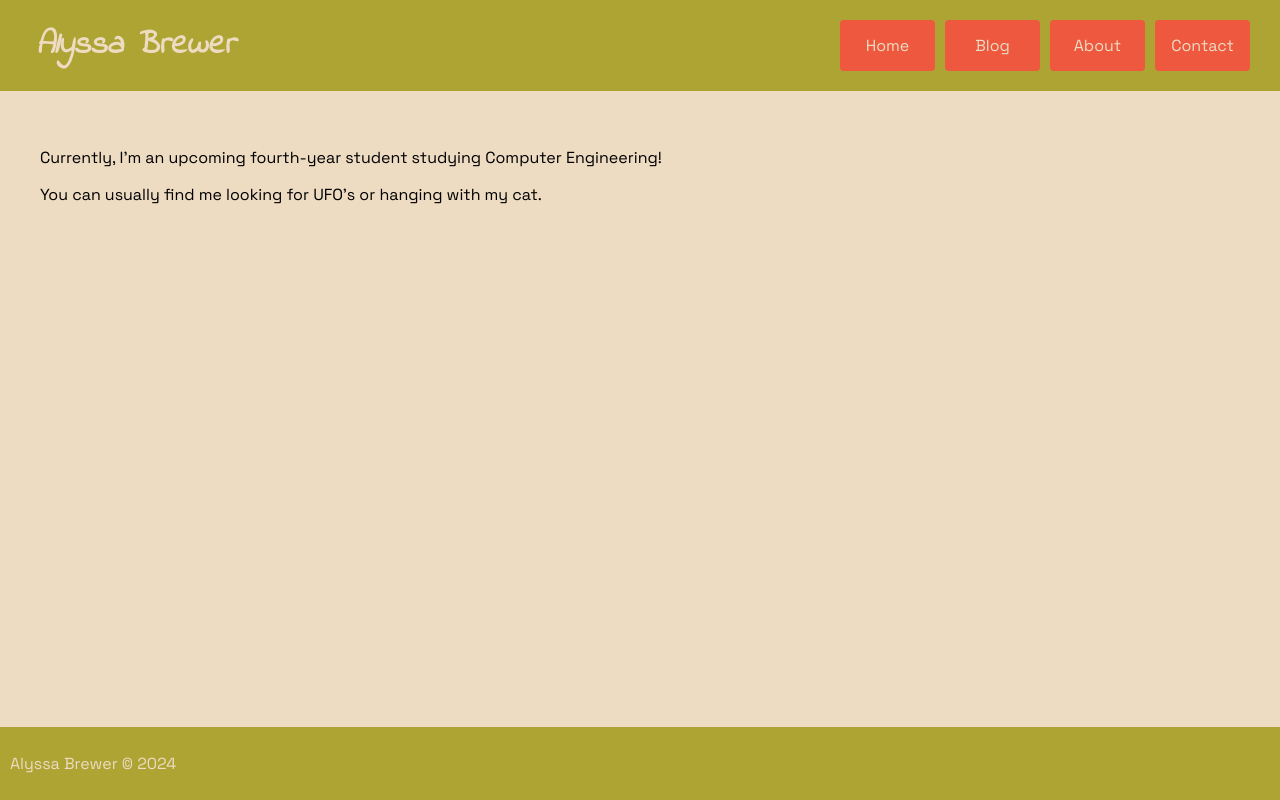
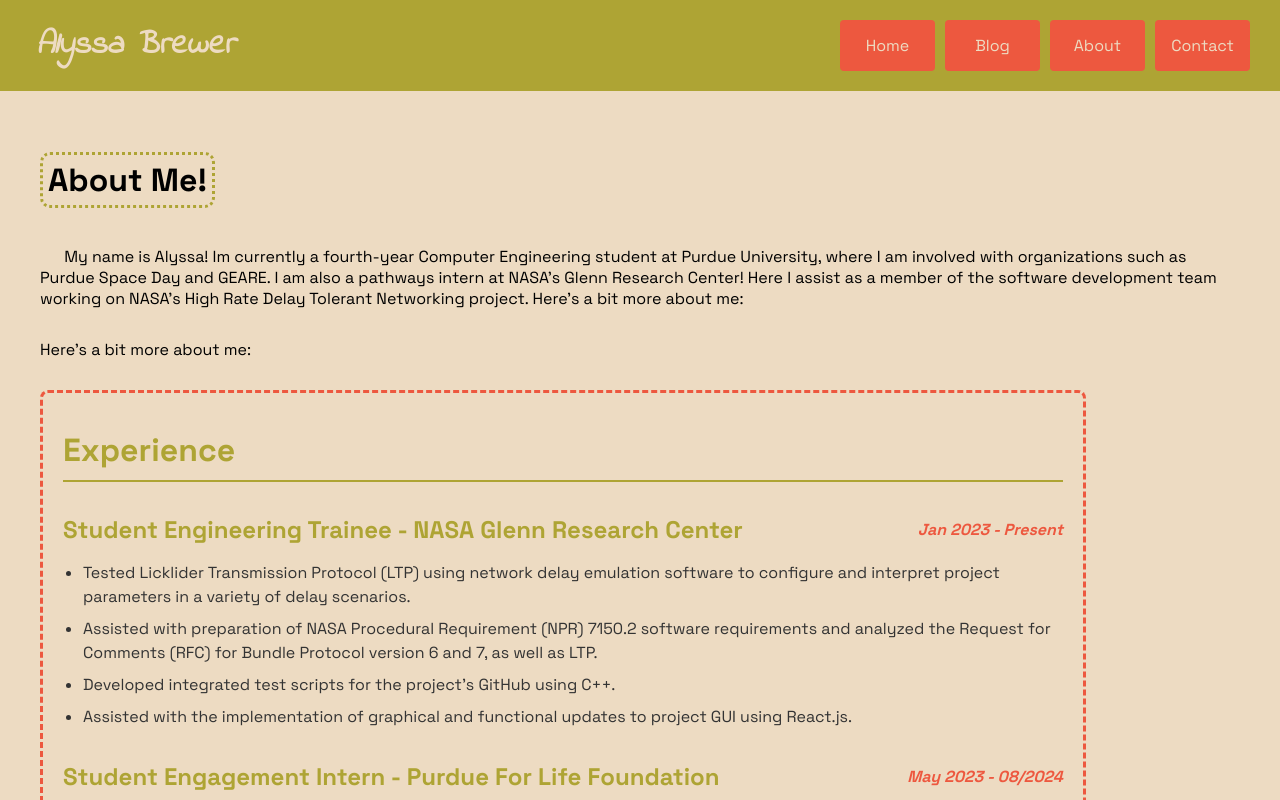
Before and after one commit to AlyBrewer/home, a React (Create React App) app in the folder react-app/: page /#/about in a window 1280 px wide. Shown: the top 800 px of the page. Built offline with nearby package versions, Linux system fonts and the light colour scheme.

Commit message:
lots of updates

```diff
--- a/react-app/src/blog/Blog.js
+++ b/react-app/src/blog/Blog.js
@@ -6,6 +6,7 @@
 
 const Blog = () => (
     <main className="main">
+        <h1>My Blog!</h1>
         <div className='blog-wrap'>
             <nav className="blog-nav">
                 <h3>Topics</h3>
--- a/react-app/src/blog/blog_styles.css
+++ b/react-app/src/blog/blog_styles.css
@@ -1,6 +1,6 @@
 .blog-wrap{
     display: flex;
-    flex-direction: column; /* Use column to align items vertically */
+    flex-direction: column;
     justify-content:space-evenly;
 }
 
@@ -14,7 +14,7 @@
 
 .blog-nav {
     display: flex;
-    flex-direction: column; /* Use column to align items vertically */
+    flex-direction: column;
     justify-content:space-evenly;
     height: 45vh;
     max-width: 15%;
--- a/react-app/src/components/About.js
+++ b/react-app/src/components/About.js
@@ -3,9 +3,56 @@
 import '../styles/App.css';
 
 const About = () => (
-    <main class="main">
-        <p>Currently, I'm an upcoming fourth-year student studying Computer Engineering!</p>
-        <p>You can usually find me looking for UFO's or hanging with my cat.</p>
+    <main className="main">
+        <h1>About Me!</h1>
+        <p>&ensp; &ensp; My name is Alyssa! Im currently a fourth-year Computer Engineering student at Purdue University, where  I
+           am involved with organizations such as Purdue Space Day and GEARE. I am also a pathways intern at NASA's Glenn Research
+           Center! Here I assist as a member of the software development team working on NASA's High Rate Delay Tolerant Networking
+           project. Here's a bit more about me:
+        </p>
+        <p> Here's a bit more about me: </p>
+        <div className="card">
+                <h3>Experience</h3>
+                <div className="card-item">
+                <h4>Student Engineering Trainee - NASA Glenn Research Center <span className="date">Jan 2023 - Present</span></h4>
+                <ul>
+                    <li>Tested Licklider Transmission Protocol (LTP) using network delay emulation software to configure and interpret
+                        project parameters in a variety of delay scenarios. </li>
+                    <li>Assisted with preparation of NASA Procedural Requirement (NPR) 7150.2 software requirements and analyzed the
+                        Request for Comments (RFC) for Bundle Protocol version 6 and 7, as well as LTP.</li>
+                    <li>Developed integrated test scripts for the project’s GitHub using C++.</li>
+                    <li>Assisted with the implementation of graphical and functional updates to project GUI using React.js.</li>
+                </ul>
+                <h4>Student Engagement Intern - Purdue For Life Foundation <span className="date">May 2023 - 08/2024</span></h4>
+                <ul>
+                    <li>Serve as point of contact for over 35,000 students, families, alumni, and guests to Purdue University.</li>
+                    <li>Distribute membership kits to over 3,000 members of the student foundation organization. </li>
+                    <li>Recruit alumni and guests to a variety of volunteer opportunities through Purdue University.</li>
+                </ul>
+                </div>
+            </div>
+            <div className="card">
+                <h3>Education</h3>
+                <div className="card-item">
+                <h4>Purdue University <span className="date">2021 - Present</span></h4>
+                <ul>
+                    <li>BS in Computer Engineering with a concentration in Software Engineering</li>
+                    <li>Minors in Global Engineering Studies and Japanese</li>
+                    <li>Member of the Global Engineering Alliance for Research and Eeducation (GEARE) Program</li>
+                </ul>
+                </div>
+            </div>
+            <div className="card">
+                <h3>Projects</h3>
+                <div className="card-item">
+                <h4>Development and Testing of Ram Air Turbine in a 1x1 Wind Tunnel using Arduino<span className="date">07/2024-08/2024</span></h4>
+                <ul>
+                    <li>Designed and implemented electrical circuits to interface sensors with Arduino microcontroller for real-time monitoring of drag, motor RPM, and electrical output.</li>
+                    <li>Programmed Arduino for automated data collection and display, integrating an emergency shutoff interface with the wind tunnel.</li>
+                    <li>Collaborated with team members to troubleshoot and resolve technical issues, ensuring accurate experimental results.</li>
+                </ul>
+                </div>
+            </div>
     </main>
 );
 
--- a/react-app/src/components/Contact.js
+++ b/react-app/src/components/Contact.js
@@ -5,6 +5,7 @@
 
 const Contact = () => (
     <main className="main">
+        <h1>Contact Me!</h1>
         <p>Contact me through this awesome form I made:</p>
         <ContactForm />
     </main>
--- a/react-app/src/components/Home.js
+++ b/react-app/src/components/Home.js
@@ -1,51 +1,14 @@
 // src/components/Home.js
 import React from 'react';
 import '../styles/App.css';
+import OpenInNewTab from '../scripts/scripts.js';
 
 const Home = () => (
     <main className="main">
-            <h3>Hey! My name is Alyssa</h3>
-            <div className="card">
-                <h3>Experience</h3>
-                <div className="card-item">
-                <h4>Student Engineering Trainee - NASA Glenn Research Center <span className="date">Jan 2023 - Present</span></h4>
-                <ul>
-                    <li>Tested Licklider Transmission Protocol (LTP) using network delay emulation software to configure and interpret project parameters in a variety of delay scenarios. </li>
-                    <li>Assisted with preparation of NASA Procedural Requirement (NPR) 7150.2 software requirements and analyzed the Request for Comments (RFC) for Bundle Protocol version 6 and 7, as well as LTP.</li>
-                    <li>Developed integrated test scripts for the project’s GitHub using C++.</li>
-                    <li>Assisted with the implementation of graphical and functional updates to project GUI using React.js.</li>
-                </ul>
-                <h4>Student Engagement Intern - Purdue For Life Foundation <span className="date">May 2023 - 08/2024</span></h4>
-                <ul>
-                    <li>Serve as point of contact for over 35,000 students, families, alumni, and guests to Purdue University.</li>
-                    <li>Distribute membership kits to over 3,000 members of the student foundation organization. </li>
-                    <li>Recruit alumni and guests to a variety of volunteer opportunities through Purdue University.</li>
-                </ul>
-                </div>
-            </div>
-            <div className="card">
-                <h3>Education</h3>
-                <div className="card-item">
-                <h4>Purdue University <span className="date">2021 - Present</span></h4>
-                <ul>
-                    <li>BS in Computer Engineering with a concentration in Software Engineering</li>
-                    <li>Minors in Global Engineering Studies and Japanese</li>
-                    <li>Member of the Global Engineering Alliance for Research and Eeducation (GEARE) Program</li>
-                </ul>
-                </div>
-            </div>
-            <div className="card">
-                <h3>Projects</h3>
-                <div className="card-item">
-                <h4>Development and Testing of Ram Air Turbine in a 1x1 Wind Tunnel using Arduino<span className="date">07/2024-08/2024</span></h4>
-                <ul>
-                    <li>Designed and implemented electrical circuits to interface sensors with Arduino microcontroller for real-time monitoring of drag, motor RPM, and electrical output.</li>
-                    <li>Programmed Arduino for automated data collection and display, integrating an emergency shutoff interface with the wind tunnel.</li>
-                    <li>Collaborated with team members to troubleshoot and resolve technical issues, ensuring accurate experimental results.</li>
-                </ul>
-                </div>
-            </div>
-            <h3>To see more projects, checkout my GitHub <a href="https://github.com/AlyBrewer?tab=repositories">here</a>!</h3>
+         <h1>My Home!</h1>
+            <h3>Hey! My name is Alyssa. Welcome!</h3>
+
+            <h3>To see more projects, checkout my GitHub <OpenInNewTab href="https://github.com/AlyBrewer?tab=repositories">here</OpenInNewTab>!</h3>
 
     </main>
 
--- /dev/null
+++ b/react-app/src/scripts/scripts.js
@@ -0,0 +1,17 @@
+// src/scripts/scripts.js
+import React from 'react';
+
+const OpenInNewTab = ({ href, children }) => {
+    const handleClick = (event) => {
+        event.preventDefault();
+        window.open(href, '_blank'); // Open URL in a new tab
+    };
+
+    return (
+        <a href={href} onClick={handleClick}>
+            {children}
+        </a>
+    );
+};
+
+export default OpenInNewTab;
--- a/react-app/src/styles/App.css
+++ b/react-app/src/styles/App.css
@@ -38,9 +38,21 @@
 }
 
 main {
-  flex: 1; /* This allows the main content area to grow and push the footer down */
+  flex: 1; /* This allows the main content area to push the footer down */
   padding: 20px;
   background-color: var(--back);
+}
+
+main h1{
+  display: inline-block;
+  padding: 5px;
+  border-radius: 10px;
+  border-style: dotted;
+  border-color: var(--prim);
+}
+
+main p{
+  margin-bottom: 30px;
 }
 
 .header {
@@ -61,7 +73,6 @@
   align-items: center;
 }
 
-/* Ensure padding and border are included in width calculations */
 .nav-button,
 .dropdown-content {
   box-sizing: border-box;
@@ -175,6 +186,7 @@
   padding-bottom: 10px;
 }
 
+/* Formatting for resume stuff */
 .card-item {
   margin-bottom: 20px;
 }
```
Also changed, not shown: react-app/ideas.txt (deleted), 1 other file (tests, documents, lock files or other folders).
